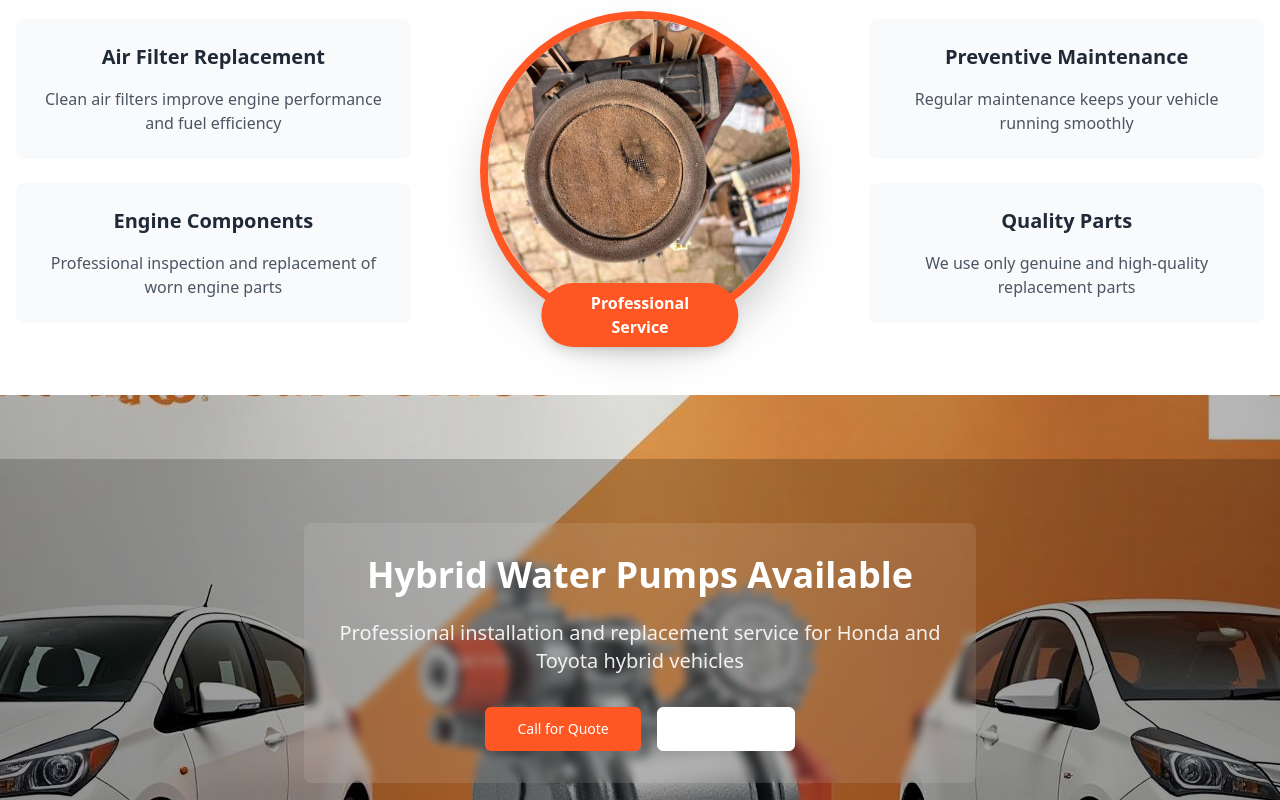
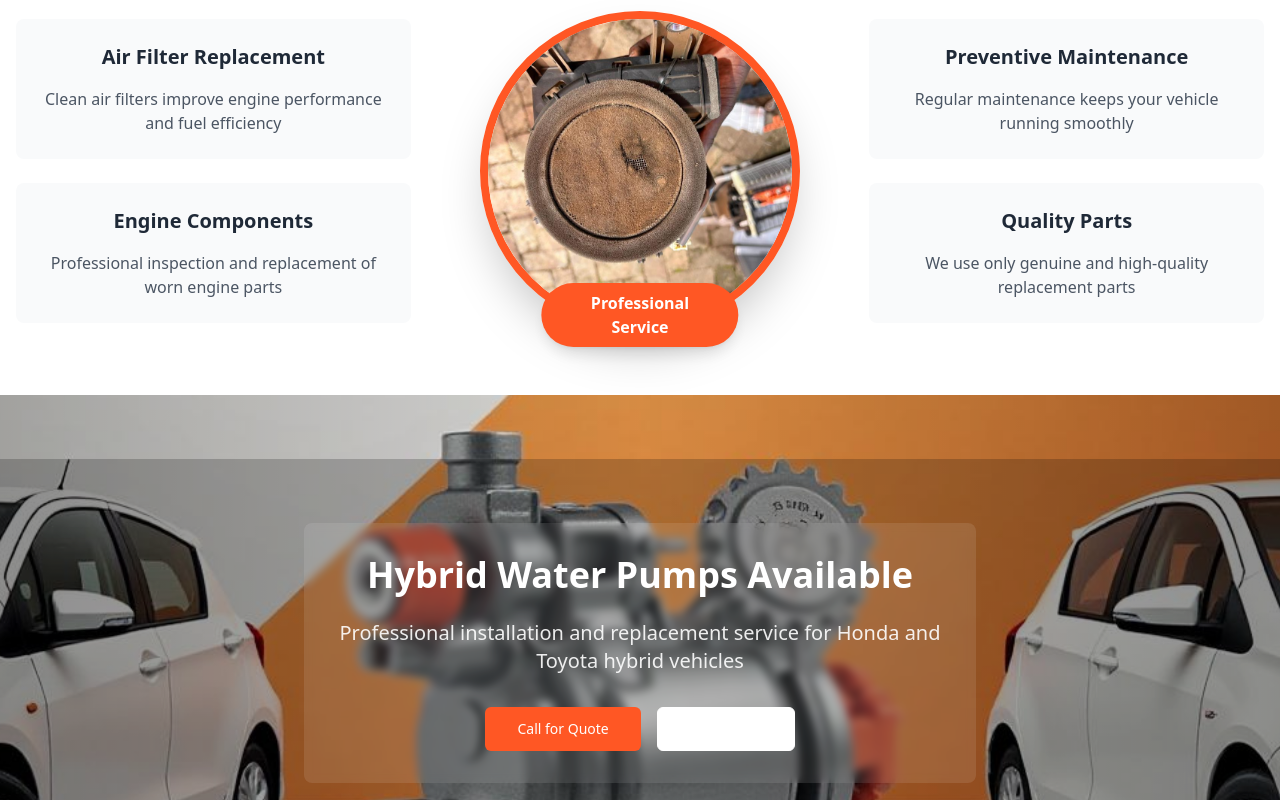
Before and after one commit to marvellouschirunga/marvellouschirunga.github.io, a React (Vite) app: page / in a window 1280 px wide. Shown: the part 4640-5440 px from the top of the page. Built offline with nearby package versions, Linux system fonts and the light colour scheme.

Commit message:
Crop image to remove text
Remove the text from the image.

```diff
--- a/src/pages/Home.tsx
+++ b/src/pages/Home.tsx
@@ -383,8 +383,8 @@ const Home = () => {
           <img
             src={hybridWaterPumpsPromo}
             alt="Passion Performance Professional Hybrid Water Pumps Service"
-            className="w-full h-full object-cover object-center transform scale-150 hover:scale-155 transition-transform duration-700"
-            style={{ objectPosition: 'center 60%' }}
+            className="w-full h-full object-cover transform scale-[2] hover:scale-[2.1] transition-transform duration-700"
+            style={{ objectPosition: 'center 85%' }}
           />
           <div className="absolute inset-0 bg-gradient-to-r from-black/30 via-black/10 to-black/30"></div>
         </div>
```
